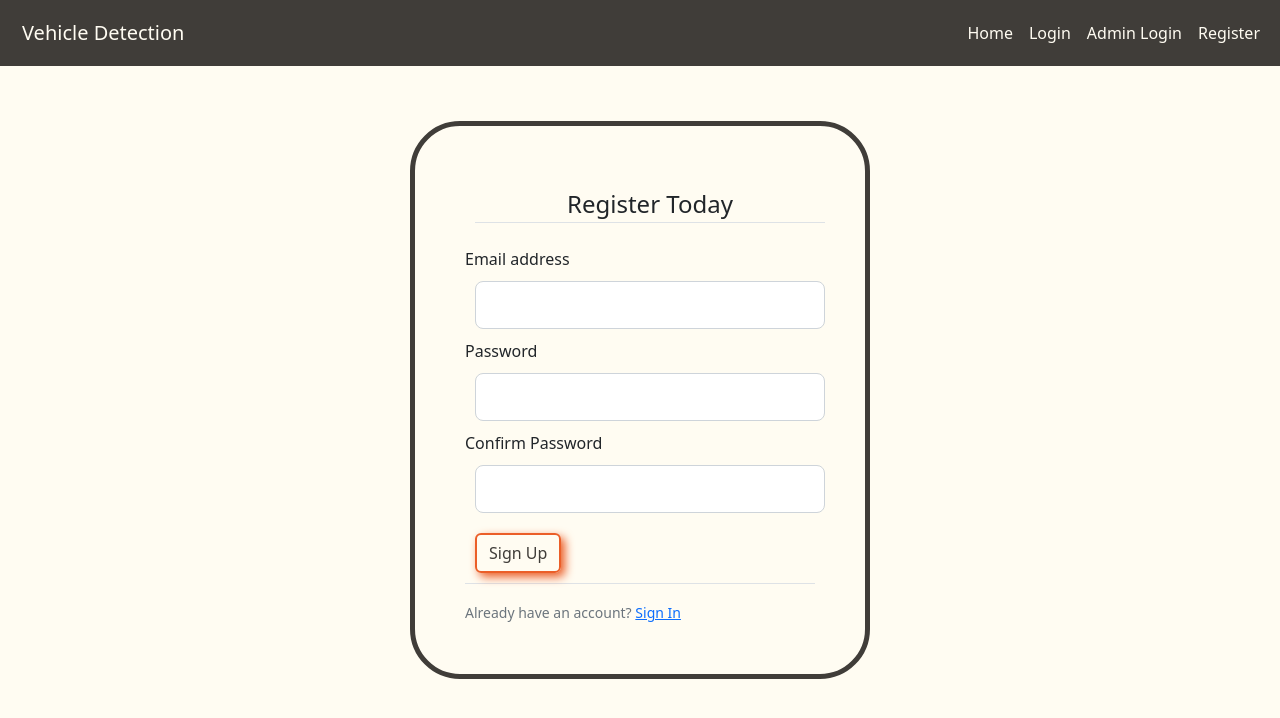
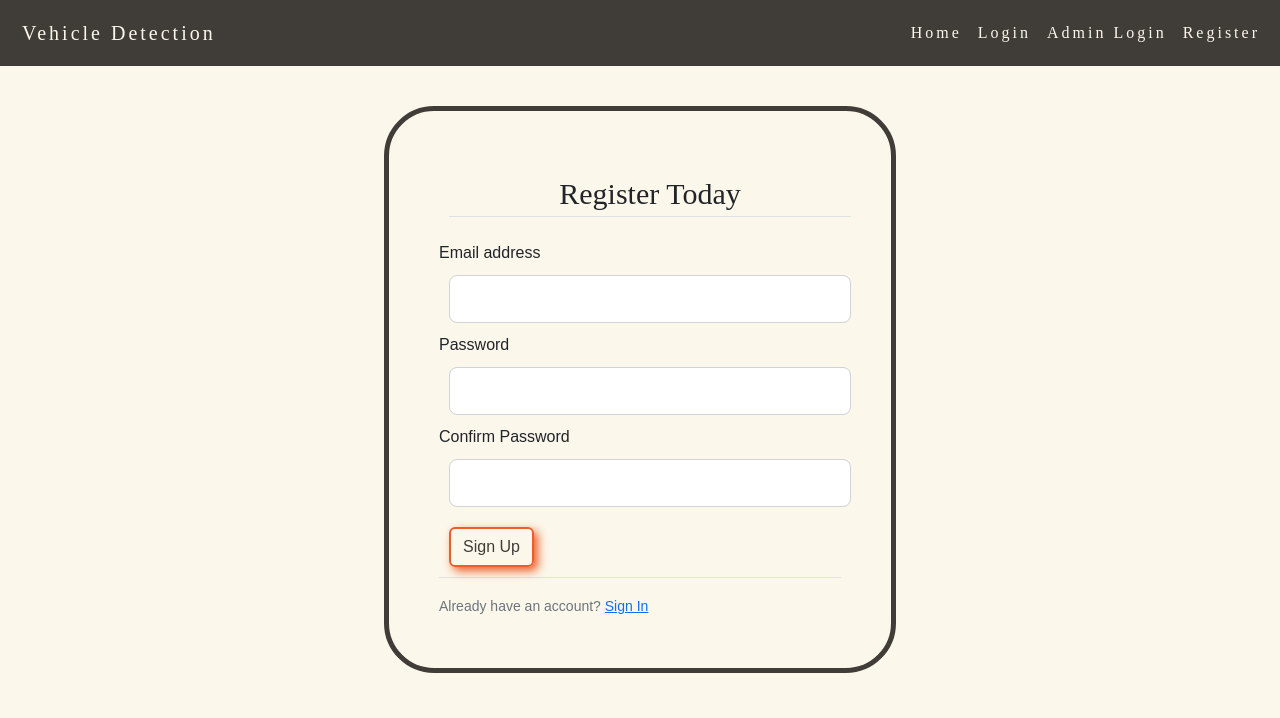
Before and after one commit to narayani2327/vehicle-website, a Flask app: page /register in a window 1280 px wide. Shown: the top 718 px of the page. Run offline with Flask 2, Linux system fonts and the light colour scheme.

Commit message:
Update main.css

```diff
--- a/static/main.css
+++ b/static/main.css
@@ -1,10 +1,10 @@
 :root {
-    --bgcolor: #FFFCF2;
+    --bgcolor: #fbf7ea;
     --darkbg:#CCC5B9;
     --btncolor: #EB5E28;
     --darkbrown:#403D39;
     --black:#252422;
-  }
+}
 *{
     padding: 0;
     margin: 0;
@@ -12,6 +12,7 @@
 }
 body{
     background-color: var(--bgcolor);
+    font-family: 'Josefin Sans', sans-serif;
 }
 .btn-outline-info{
     border: 2px solid var(--btncolor);
@@ -34,6 +35,8 @@ body{
 .nav-link, .navbar-brand{
     color: var(--bgcolor);
     transition-duration: 0.5s;
+    font-family: 'Playfair Display', serif;
+    letter-spacing: 3px;
 }
 .nav-link:hover,.navbar-brand:hover{
     background-color: #eee4d4;
@@ -59,16 +62,15 @@ body{
     background-color: var(--bgcolor);
 }
 .content-section{
-    position: absolute;
-    top: 50%;
-    left: 50%;
-    transform: translate(-50%,-50%);
+    width: 40vw;
+    margin: 40px auto;
 }
 .content-section input{
     margin: 10px;
 }
 .content-section legend{
     margin: 10px;
+    font-family: 'Playfair Display', serif;
 }
 .orders{
     margin: 20px auto;
@@ -124,6 +126,43 @@ body{
 }
 .content-section legend{
     text-align: center;
+    font-size: 30px;
+}
+.footer {
+    padding: 30px 0px;
+    background-color: black;
+    color: var(--bgcolor);
+    text-align: center;
+    display: flex;
+    justify-content: space-evenly;
+    flex-wrap: wrap;
+}
+.social{
+    margin: 50px 0px;
+}
+.footer .icons {
+    font-size: 20px;
+    display: flex;
+    justify-content: center;
+}
+.icon {
+    margin: 5px 20px;
+}
+.icon a {
+    color: var(--bgcolor);
+    border: solid black 2px;
+    padding: 5px 10px;
+    border-radius: 10px;
+}
+.icon a:hover{
+    border: solid 1px var(--btncolor);
+}
+.college-info{
+    width:450px;
+    margin-top: 20px;
+}
+.fab, .far {
+    font-weight: 400;
 }
 @media screen and (min-width:320px) and (max-width:550px) {
     .orderform{
```
